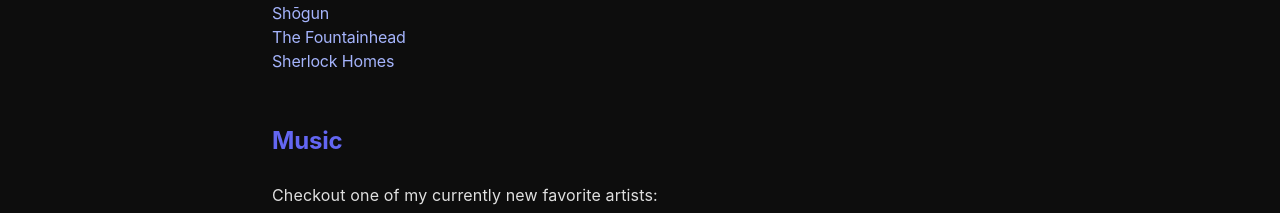
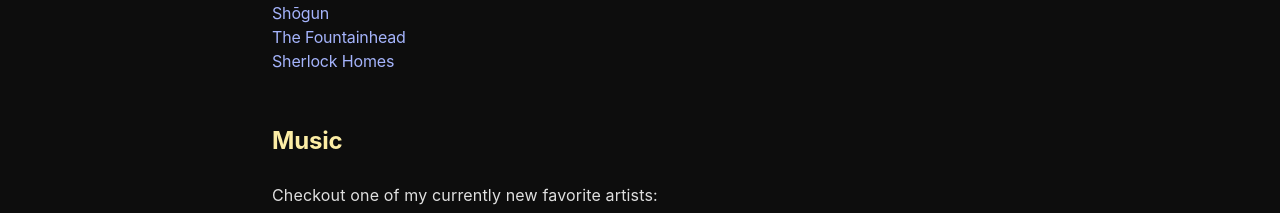
Before and after one commit to GeorgiNedyalkov/georginedyalkov.com, a React (Vite) app: page /about in a window 1280 px wide. Shown: the part 2020-2233 px from the top of the page. Built offline with nearby package versions, Linux system fonts and the light colour scheme.

Commit message:
Bugfix: add styling to music heading

```diff
--- a/src/components/About/About.jsx
+++ b/src/components/About/About.jsx
@@ -104,7 +104,7 @@
         </div> */}
 
         <div className="about__section">
-          <h3>Music</h3>
+          <h3 className="about__heading">Music</h3>
           <p>Checkout one of my currently new favorite artists:</p>
           <ul className="genres">
             <li onClick={() => onGenreSelect(0)} className="genre rock">
```
